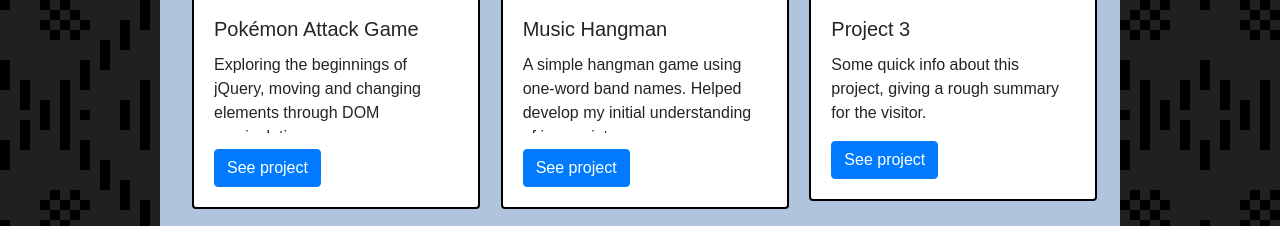
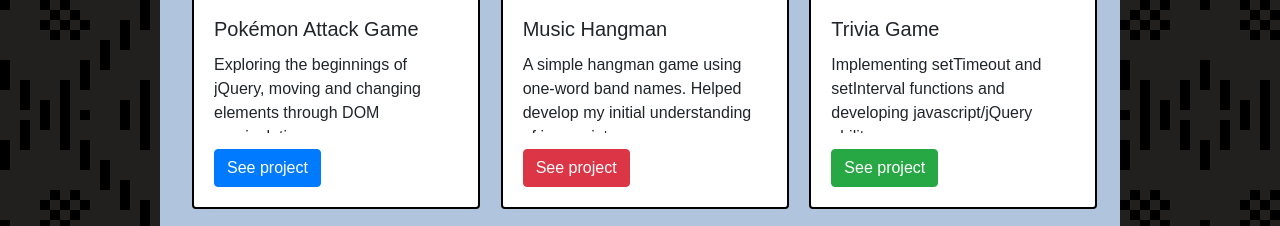
Before and after one commit to mangodyl/Bootstrap-Portfolio, a plain HTML site: page portfolio.html in a window 1280 px wide. Shown: the part 490-716 px from the top of the page. Drawn offline with nearby package versions, Linux system fonts and the light colour scheme; grey boxes are pictures that could not be loaded.

Commit message:
trivia game linked

```diff
--- a/portfolio.html
+++ b/portfolio.html
@@ -44,7 +44,7 @@
             <div class="row">
                 <div class="col-sm-4">
                     <div class="card" style="width: 18rem;">
-                        <img class="card-img-top" src="assets/images/pokemon-pic.jpg" alt="Portfolio project image">
+                        <img class="card-img-top" src="assets/images/pokemon-pic.jpg" alt="Pokemon project image">
                         <div class="card-body">
                             <h5 class="card-title">Pokémon Attack Game</h5>
                             <p class="card-text">Exploring the beginnings of jQuery, moving and changing elements through DOM manipulation.</p>
@@ -54,11 +54,11 @@
                 </div>
                 <div class="col-sm-4">
                     <div class="card" style="width: 18rem;">
-                        <img class="card-img-top" src="https://picsum.photos/200/?image=39" alt="Portfolio project image">
+                        <img class="card-img-top" src="https://picsum.photos/200/?image=39" alt="Hangman project image">
                         <div class="card-body">
                             <h5 class="card-title">Music Hangman</h5>
                             <p class="card-text">A simple hangman game using one-word band names. Helped develop my initial understanding of javascript.</p>
-                            <a href="https://mangodyl.github.io/word-guess-game/" class="btn btn-primary">See project</a>
+                            <a href="https://mangodyl.github.io/word-guess-game/" class="btn btn-danger">See project</a>
                         </div>
                     </div>
                 </div>
@@ -66,9 +66,9 @@
                     <div class="card" style="width: 18rem;">
                         <img class="card-img-top" src="https://picsum.photos/200/?image=26" alt="Portfolio project image">
                         <div class="card-body">
-                            <h5 class="card-title">Project 3</h5>
-                            <p class="card-text">Some quick info about this project, giving a rough summary for the visitor.</p>
-                            <a href="#" class="btn btn-primary">See project</a>
+                            <h5 class="card-title">Trivia Game</h5>
+                            <p class="card-text">Implementing setTimeout and setInterval functions and developing javascript/jQuery abilites.</p>
+                            <a href="https://mangodyl.github.io/TriviaGame/" class="btn btn-success">See project</a>
                         </div>
                     </div>
                 </div>
```
